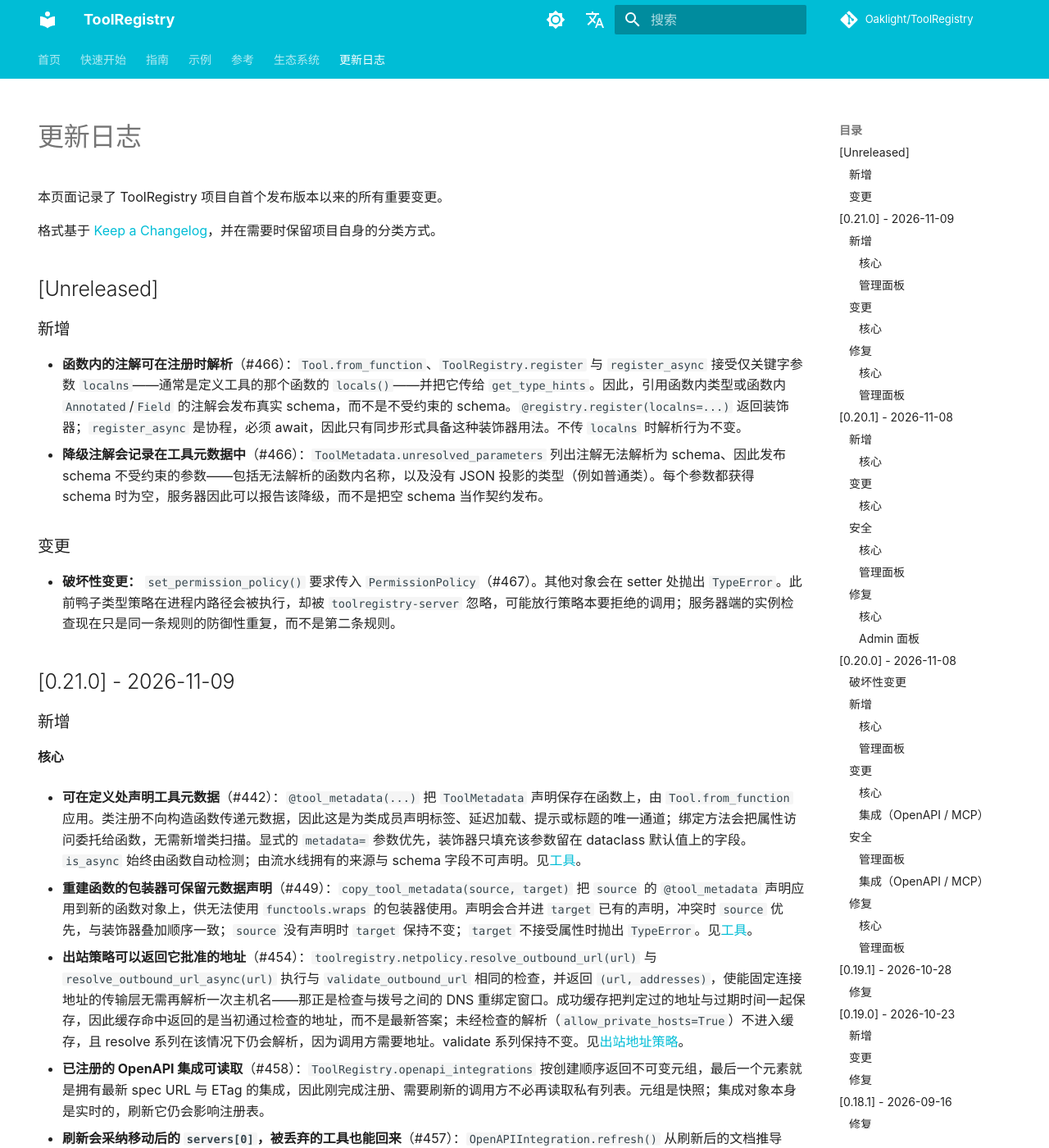
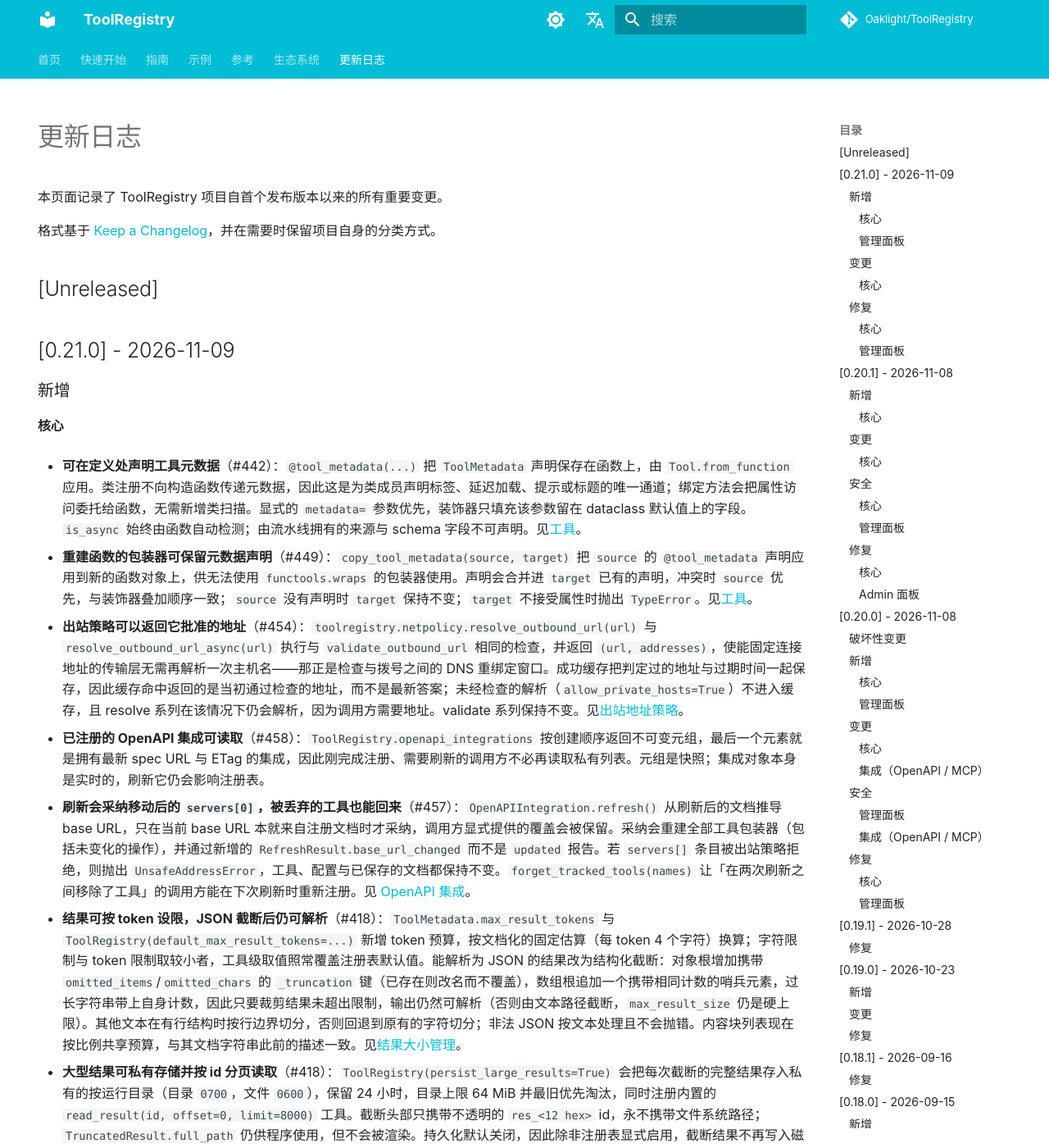
Before and after one commit to Oaklight/ToolRegistry, an MkDocs documentation site: the page built from docs/changelog.md, in a window 1280 px wide and 1400 px high. Shown: the whole window at 82% size. Built offline with MkDocs 1.6.1 and Material for MkDocs 9.7.7, drawn with Linux system fonts in a browser that asks for light colours; some web fonts are replaced; comment, search, counter and statistics services are not loaded; some of the changed text lies outside the part shown.

Commit message:
docs(changelog): release 0.21.0

```diff
--- a/docs/changelog.md
+++ b/docs/changelog.md
@@ -15,15 +15,6 @@
 格式基于 [Keep a Changelog](https://keepachangelog.com/zh-CN/1.1.0/)，并在需要时保留项目自身的分类方式。
 
 ## [Unreleased]
-
-### 新增
-
-- **函数内的注解可在注册时解析**（#466）：`Tool.from_function`、`ToolRegistry.register` 与 `register_async` 接受仅关键字参数 `localns`——通常是定义工具的那个函数的 `locals()`——并把它传给 `get_type_hints`。因此，引用函数内类型或函数内 `Annotated`/`Field` 的注解会发布真实 schema，而不是不受约束的 schema。`@registry.register(localns=...)` 返回装饰器；`register_async` 是协程，必须 await，因此只有同步形式具备这种装饰器用法。不传 `localns` 时解析行为不变。
-- **降级注解会记录在工具元数据中**（#466）：`ToolMetadata.unresolved_parameters` 列出注解无法解析为 schema、因此发布 schema 不受约束的参数——包括无法解析的函数内名称，以及没有 JSON 投影的类型（例如普通类）。每个参数都获得 schema 时为空，服务器因此可以报告该降级，而不是把空 schema 当作契约发布。
-
-### 变更
-
-- **破坏性变更：** `set_permission_policy()` 要求传入 `PermissionPolicy`（#467）。其他对象会在 setter 处抛出 `TypeError`。此前鸭子类型策略在进程内路径会被执行，却被 `toolregistry-server` 忽略，可能放行策略本要拒绝的调用；服务器端的实例检查现在只是同一条规则的防御性重复，而不是第二条规则。
 
 ## [0.21.0] - 2026-11-09
 
```
Also changed, not shown: other parts of docs/changelog.md (+6 -0 lines).
